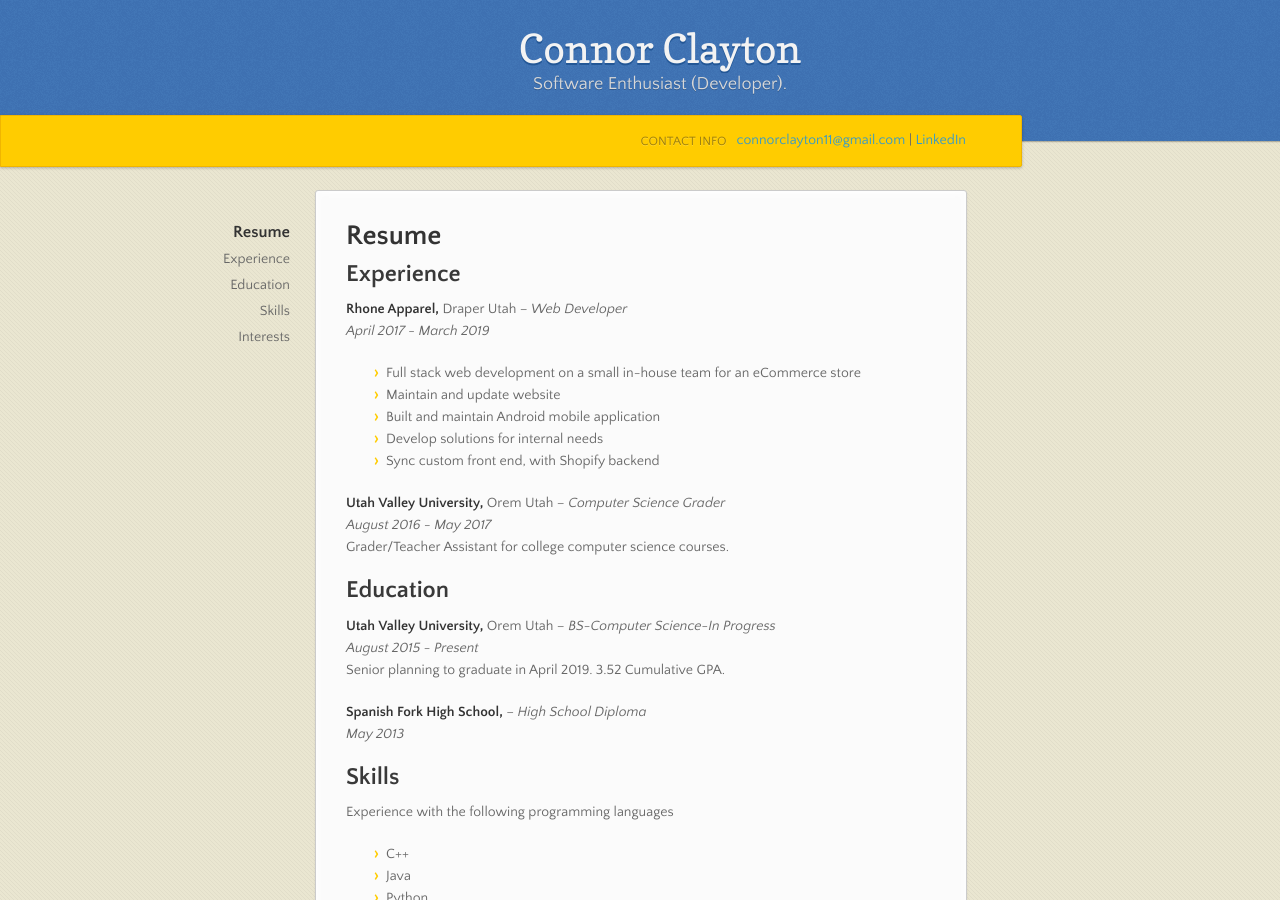
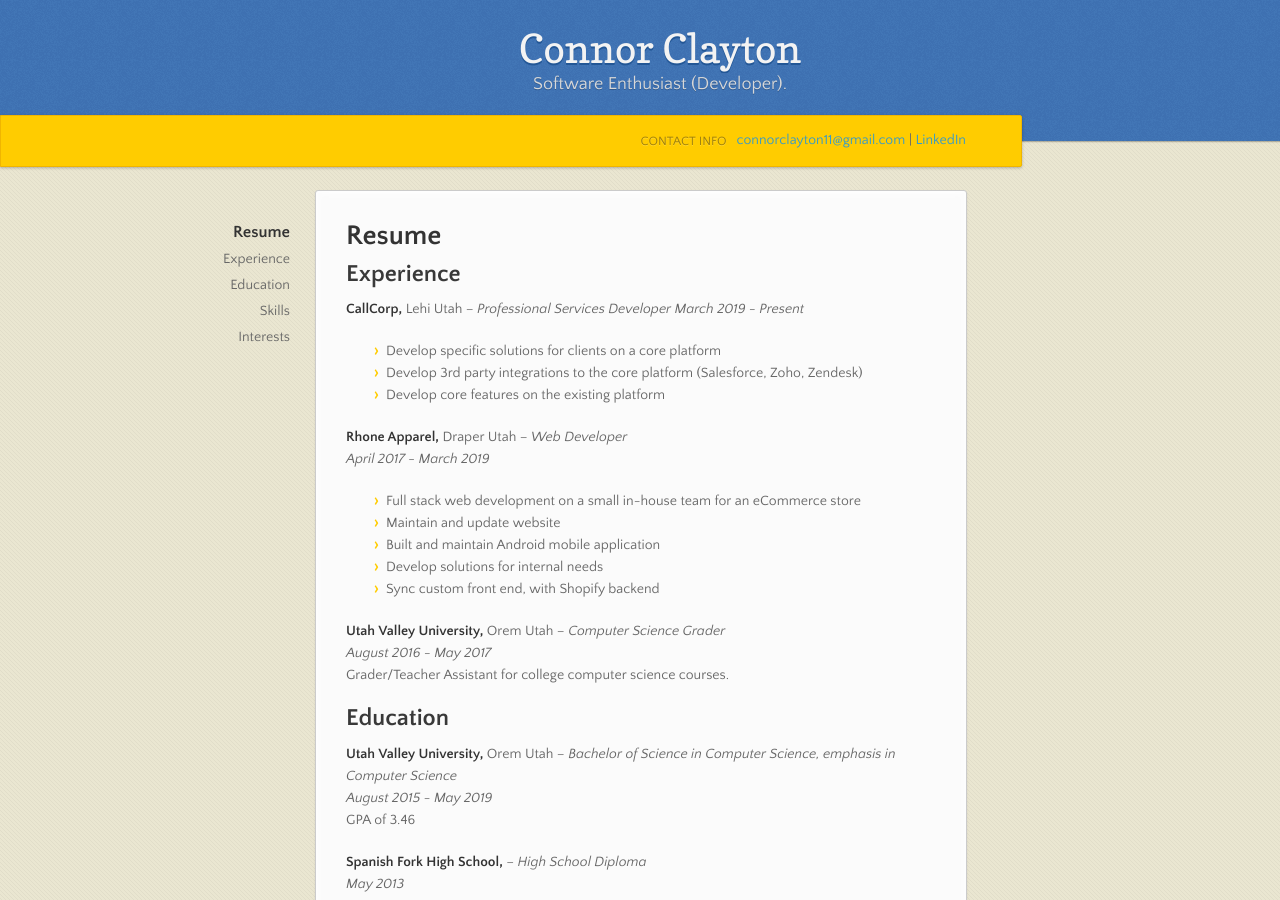
Before and after one commit to cclayton21/cclayton21.github.io, a Jekyll site: the page built from index.md, in a window 1280 px wide and 900 px high. Built offline with Jekyll 4.4.1, drawn with Linux system fonts in a browser that asks for light colours; our own code applies the rules of GitHub Pages for plain Markdown files.

Commit message:
Update index.md

```diff
--- a/index.md
+++ b/index.md
@@ -5,6 +5,13 @@ layout: default
 # Resume
 
 ## Experience
+
+**CallCorp,** Lehi Utah -- _Professional Services Developer_
+_March 2019 - Present_
+
+* Develop specific solutions for clients on a core platform
+* Develop 3rd party integrations to the core platform (Salesforce, Zoho, Zendesk)
+* Develop core features on the existing platform
 
 **Rhone Apparel,** Draper Utah -- _Web Developer_
 _April 2017 - March 2019_
@@ -22,9 +29,9 @@ Grader/Teacher Assistant for college computer science courses.
 
 ## Education
 
-**Utah Valley University,** Orem Utah -- _BS-Computer Science-In Progress_
-_August 2015 - Present_
-Senior planning to graduate in April 2019. 3.52 Cumulative GPA.
+**Utah Valley University,** Orem Utah -- _Bachelor of Science in Computer Science, emphasis in Computer Science_
+_August 2015 - May 2019_
+GPA of 3.46
 
 **Spanish Fork High School,** -- _High School Diploma_
 _May 2013_
```
Also changed, not shown: other parts of index.md (+4 -0 lines).
